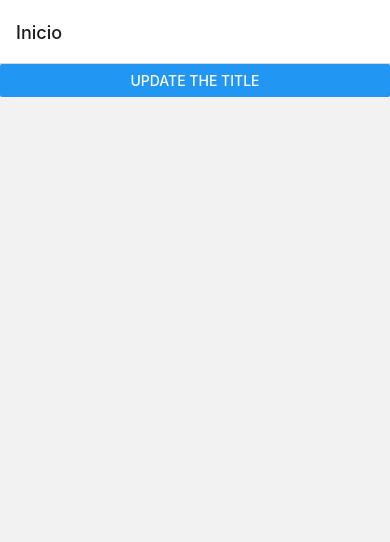
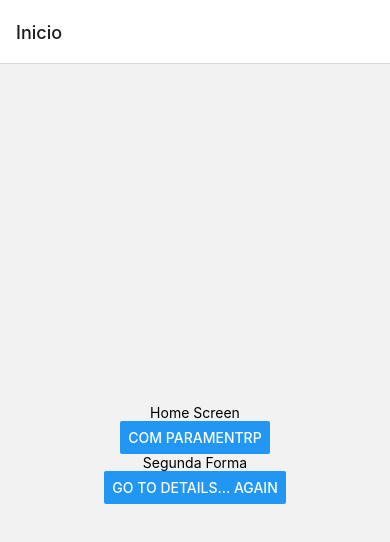
Before and after one commit to arnaldo-tomo/reactnative-navigation, a React Native app: screen /Home in a window 390 px wide. Shown: the top 542 px of the page. Built offline with nearby package versions, Linux system fonts and the light colour scheme.

Commit message:
Update ScreensA.tsx

```diff
--- a/src/screens/ScreensA.tsx
+++ b/src/screens/ScreensA.tsx
@@ -1,10 +1,22 @@
-import { View,Button } from "react-native";
+import { View,Button,Text } from "react-native";
 
 export default function ScreensA({ navigation}) {
     return (
-        <View>
-        <Button  title="Update the title" onPress={() => navigation.push('Details')}/>
-        </View>
+      <View style={{ flex: 1, alignItems: 'center', justifyContent: 'center' }}>
+
+        <Text>Home Screen</Text>
+
+        <Button title="com paramentrp" onPress={() => navigation.navigate('Details',{ idade: 'jane', nome:'ARrnaldo tomo' } )} />
+
+        <Text>Segunda Forma</Text>
+
+        <Button
+  title="Go to Details... again"
+  onPress={() => navigation.push('Details')}
+        />
+
+
+    </View>
     )
 
 }
```
